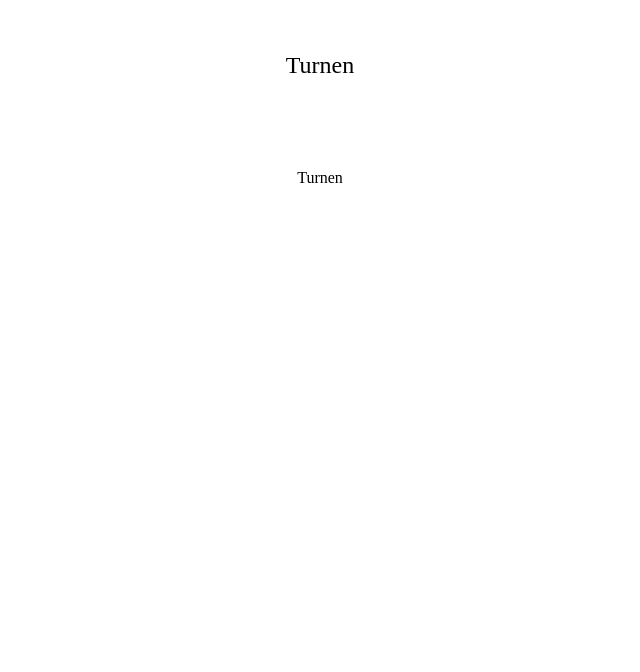
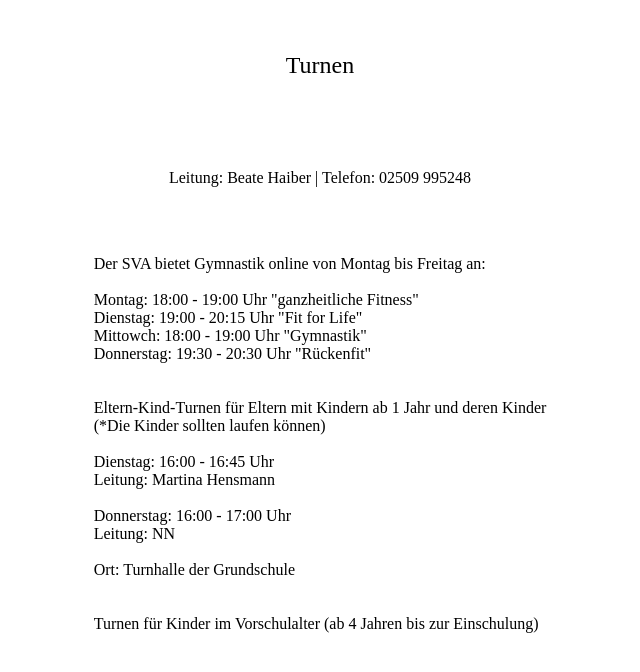
Before and after one commit to chewable-jpg/sva-website, a Next.js app: page /sports/turnen in a window 1280 px wide. Shown: the top 672 px of the page, without its empty margins (320-960 px from the left). Built offline with nearby package versions, Linux system fonts and the light colour scheme.

Commit message:
started with turnen (completly sucks a**)

```diff
--- a/src/pages/sports/turnen.jsx
+++ b/src/pages/sports/turnen.jsx
@@ -55,7 +55,35 @@ const Home = () => {
         py="30"
       >
         <Text>
-            Turnen
+          Leitung: Beate Haiber | Telefon: 02509 995248 <br />
+          <br />
+        </Text>
+        <Text>
+          <br />
+          Der SVA bietet Gymnastik online von Montag bis Freitag an: <br />
+          <br />
+          Montag: 18:00 - 19:00 Uhr "ganzheitliche Fitness" <br/>
+          Dienstag: 19:00 - 20:15 Uhr "Fit for Life" <br/>
+          Mittowch: 18:00 - 19:00 Uhr "Gymnastik" <br/>
+          Donnerstag: 19:30 - 20:30 Uhr "Rückenfit" <br/>
+          <br/>
+          <br/>
+
+          Eltern-Kind-Turnen für Eltern mit Kindern ab 1 Jahr und deren Kinder <br/>
+          (*Die Kinder sollten laufen können) <br/>
+          <br/>
+          Dienstag: 16:00 - 16:45 Uhr <br/>
+          Leitung: Martina Hensmann <br/>
+          <br/>
+          Donnerstag: 16:00 - 17:00 Uhr <br/>
+          Leitung: NN <br/>
+          <br/>
+          Ort: Turnhalle der Grundschule <br/>
+          <br/>
+          <br/>
+          Turnen für Kinder im Vorschulalter (ab 4 Jahren bis zur Einschulung) <br/>
+          <br/>
+
         </Text>
       </Box>
     </>
```
